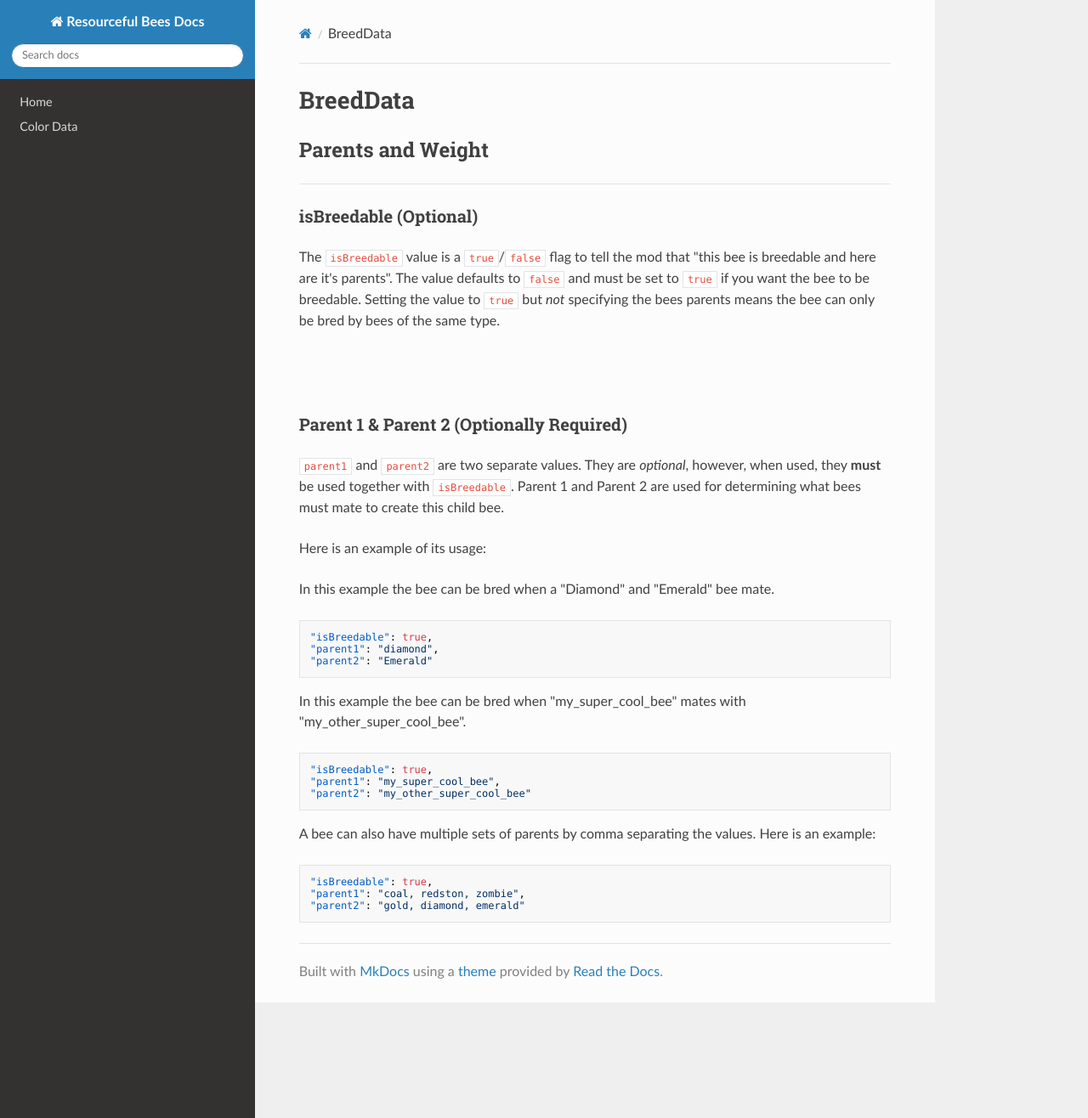
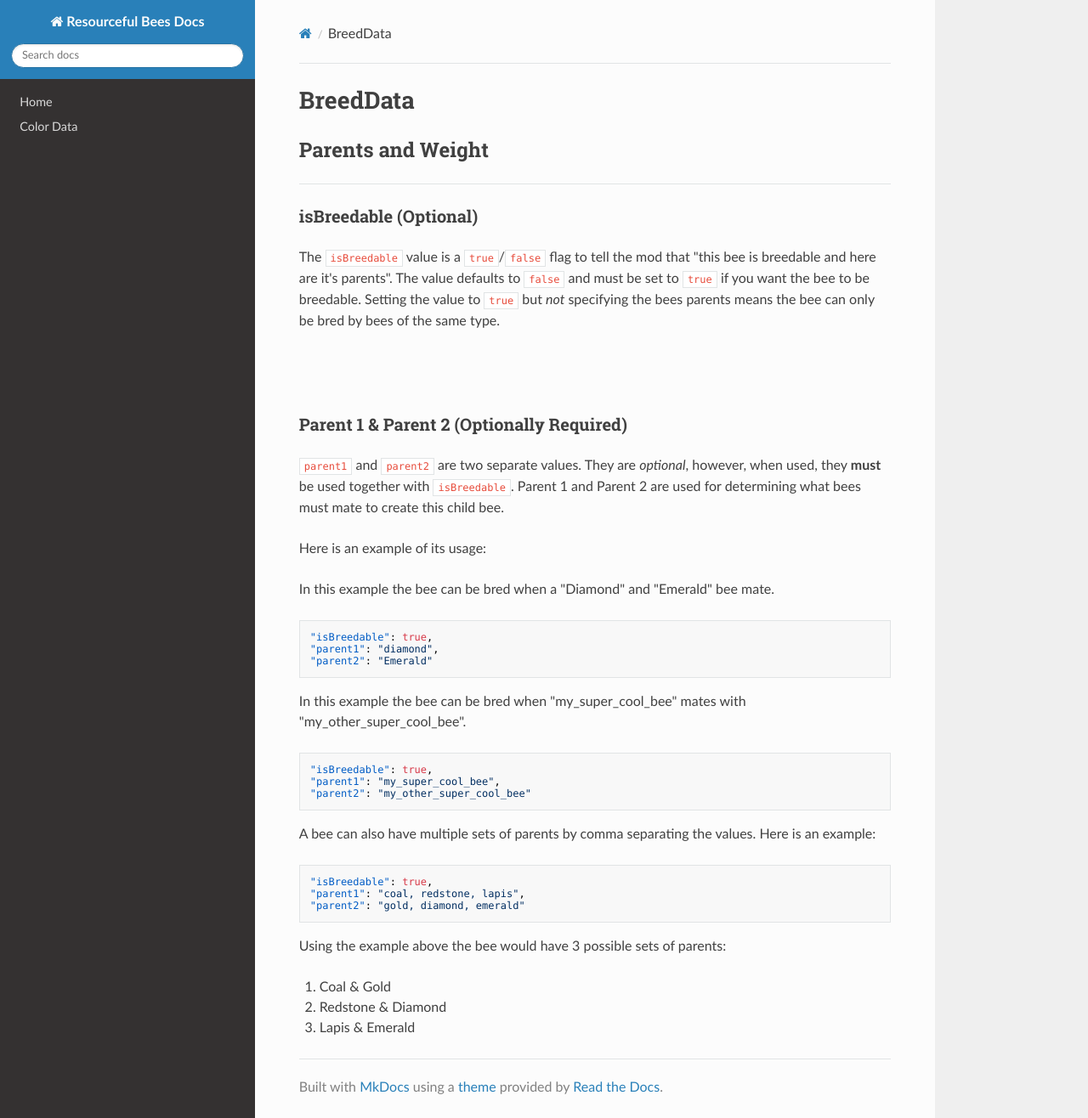
Before and after one commit to Team-Resourceful/ResourcefulBeesDocs, an MkDocs documentation site: the page built from docs/bee_data/breed_data.md, in a window 1280 px wide and 1316 px high. Shown: the whole window at 85% size. Built offline with MkDocs 1.6.1, drawn with Linux system fonts in a browser that asks for light colours; nearby versions of some CDN libraries.

Commit message:
docs/bee_data/breed_data.md updated from https://stackedit.io/

````diff
--- a/docs/bee_data/breed_data.md
+++ b/docs/bee_data/breed_data.md
@@ -36,10 +36,16 @@ In this example the bee can be bred when "my_super_cool_bee" mates with "my_othe
 A bee can also have multiple sets of parents by comma separating the values. Here is an example:
 ```json
 "isBreedable": true,
-"parent1": "coal, redston, zombie",
+"parent1": "coal, redstone, lapis",
 "parent2": "gold, diamond, emerald"
 ```
+Using the example above the bee would have 3 possible sets of parents:
+
+ 1. Coal & Gold
+ 2. Redstone & Diamond
+ 3. Lapis & Emerald
+
 <!--stackedit_data:
-eyJoaXN0b3J5IjpbLTM1ODI5OTk5MiwtMTExMzk3ODgxMCwxMD
-c4MDUwNTIsLTc1MzkxNzMwMSw4MTAwMTc3MTldfQ==
+eyJoaXN0b3J5IjpbLTE2NzQ0MzQ2NDMsLTExMTM5Nzg4MTAsMT
+A3ODA1MDUyLC03NTM5MTczMDEsODEwMDE3NzE5XX0=
 -->
````
